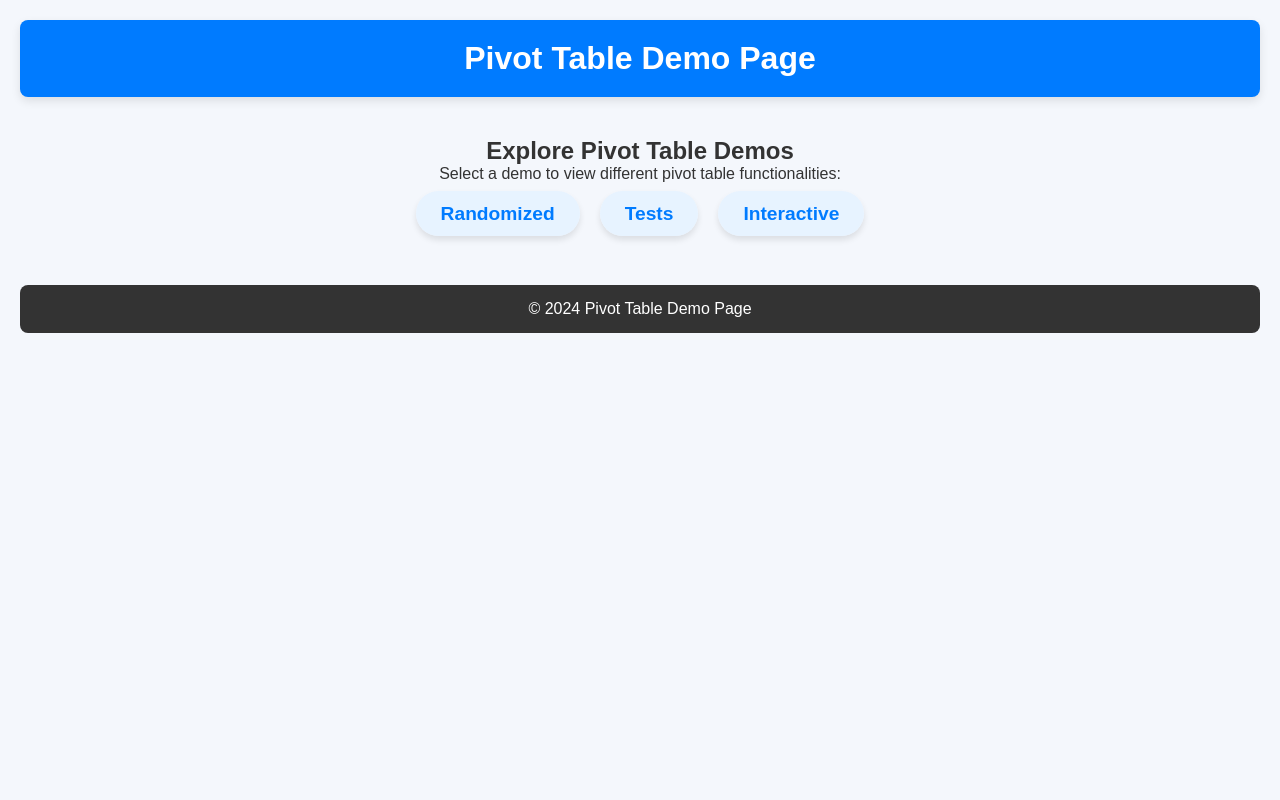
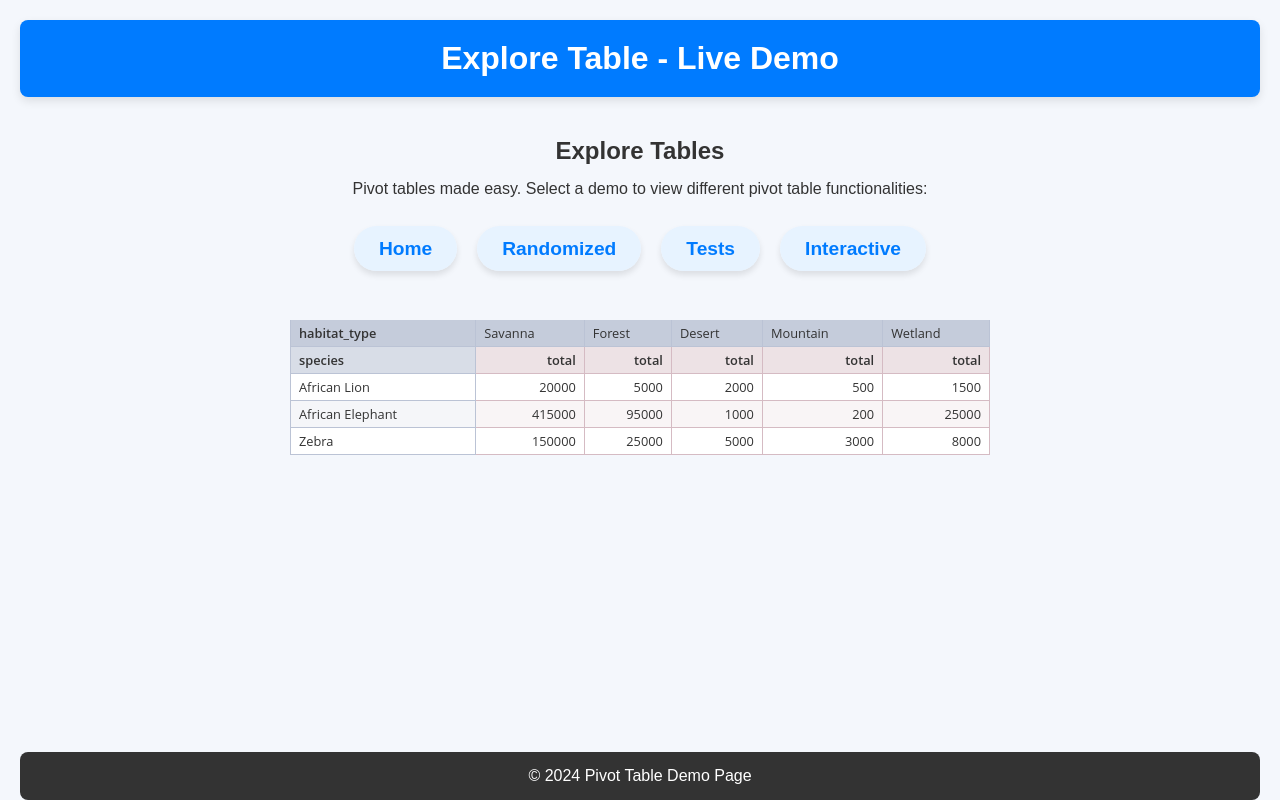
Before and after one commit to bozerkins/explore-tables, a React (Vite) app: page / in a window 1280 px wide. Built offline with nearby package versions, Linux system fonts and the light colour scheme.

Commit message:
improve main page and demo data

```diff
--- a/src/App.tsx
+++ b/src/App.tsx
@@ -1,8 +1,9 @@
 import { BrowserRouter as Router, Route, Link, Routes } from 'react-router-dom';
-import Home from "./pages/Home";
+import Randomized from "./pages/Randomized";
 import Tests from "./pages/Tests";
 import React from 'react';
 import Interactive from './pages/Interactive';
+import Home from './pages/Home';
 
 const App: React.FC = () => {
     return (
@@ -11,14 +12,15 @@ const App: React.FC = () => {
             <div className="app">
                 {/* Header */}
                 <header className="header">
-                    <h1>Pivot Table Demo Page</h1>
+                    <h1>Explore Table - Live Demo</h1>
                 </header>
 
                 {/* Main Content Area with Links to Demos */}
                 <main className="mainContent">
-                    <h2>Explore Pivot Table Demos</h2>
-                    <p>Select a demo to view different pivot table functionalities:</p>
+                    <h2 style={{ paddingBottom: "15px" }}>Explore Tables</h2>
+                    <p style={{ paddingBottom: "20px" }}>Pivot tables made easy. Select a demo to view different pivot table functionalities:</p>
                     <ul className="demoLinks">
+                        <li><Link to="/">Home</Link></li>
                         <li><Link to="/randomized">Randomized</Link></li>
                         <li><Link to="/tests">Tests</Link></li>
                         <li><Link to="/interactive">Interactive</Link></li>
@@ -27,8 +29,8 @@ const App: React.FC = () => {
 
                 {/* Routes for each Demo */}
                 <Routes>
-                    <Route path="/" element={<div></div>} /> Home
-                    <Route path="/randomized" element={<Home />} /> Randomized
+                    <Route path="/" element={<Home />} /> Home
+                    <Route path="/randomized" element={<Randomized />} /> Randomized
                     <Route path="/tests" element={<Tests />} /> Tests
                     <Route path="/interactive" element={<Interactive />} /> Interactive
                 </Routes>
@@ -38,7 +40,7 @@ const App: React.FC = () => {
                     <p>&copy; 2024 Pivot Table Demo Page</p>
                 </footer>
             </div>
-        </Router>
+        </Router >
 
     );
 };
--- a/src/index.css
+++ b/src/index.css
@@ -102,12 +102,6 @@ body {
     font-size: 1.8rem;
 }
 
-.pivotContainer {
-    background-color: #f9f9f9;
-    border: 1px solid #ddd;
-    border-radius: 8px;
-    padding: 20px;
-    color: #666;
-    font-size: 1.1rem;
-    box-shadow: inset 0 4px 8px rgba(0, 0, 0, 0.05);
+.page-container {
+    flex-grow: 1
 }
--- a/src/pages/Home.tsx
+++ b/src/pages/Home.tsx
@@ -1,26 +1,108 @@
 import { PivotTable } from "../../lib/main"
-import { generateRandomDataset } from "../datasets/Randomizer";
 
 export default () => {
-    const rows = generateRandomDataset(650);
     const fields = [
-        { id: 'one' },
-        { id: 'two' },
-        { id: 'three' },
-        { id: 'four' },
-        { id: 'five' },
-        { id: 'six' },
+        { id: 'species', name: 'Species' },
+        { id: 'habitat_type', name: 'Habitat Type' },
+        { id: 'total', name: 'Number of Animals' },
     ];
+    const rows = [
+        // Savanna habitats
+        {
+            species: 'African Lion',
+            habitat_type: 'Savanna',
+            total: 20000
+        },
+        {
+            species: 'African Elephant',
+            habitat_type: 'Savanna',
+            total: 415000
+        },
+        {
+            species: 'Zebra',
+            habitat_type: 'Savanna',
+            total: 150000
+        },
+
+        // Forest habitats
+        {
+            species: 'African Lion',
+            habitat_type: 'Forest',
+            total: 5000
+        },
+        {
+            species: 'African Elephant',
+            habitat_type: 'Forest',
+            total: 95000
+        },
+        {
+            species: 'Zebra',
+            habitat_type: 'Forest',
+            total: 25000
+        },
+
+        // Desert habitats
+        {
+            species: 'African Lion',
+            habitat_type: 'Desert',
+            total: 2000
+        },
+        {
+            species: 'African Elephant',
+            habitat_type: 'Desert',
+            total: 1000
+        },
+        {
+            species: 'Zebra',
+            habitat_type: 'Desert',
+            total: 5000
+        },
+
+        // Mountain habitats
+        {
+            species: 'African Lion',
+            habitat_type: 'Mountain',
+            total: 500
+        },
+        {
+            species: 'African Elephant',
+            habitat_type: 'Mountain',
+            total: 200
+        },
+        {
+            species: 'Zebra',
+            habitat_type: 'Mountain',
+            total: 3000
+        },
+
+        // Wetland habitats
+        {
+            species: 'African Lion',
+            habitat_type: 'Wetland',
+            total: 1500
+        },
+        {
+            species: 'African Elephant',
+            habitat_type: 'Wetland',
+            total: 25000
+        },
+        {
+            species: 'Zebra',
+            habitat_type: 'Wetland',
+            total: 8000
+        }
+    ];
+
+
     return <div className="page-container">
-        {/* Page Title */}
-        <h1 className="page-title">Data Analysis Dashboard</h1>
-
-        {/* Optional Subtitle */}
-        <p className="page-subtitle">An interactive pivot table for exploring data trends and insights.</p>
-
-        {/* Table Container */}
-        <div className="table-container">
-            <PivotTable rows={rows} fields={fields} measures={["five", "six"]} dimensions={["one", "three"]} pivots={["two", "four"]} />
+        <div style={{ maxWidth: "700px", margin: "auto" }}>
+            <PivotTable
+                rows={rows}
+                fields={fields}
+                measures={["total",]}
+                dimensions={["species",]}
+                pivots={["habitat_type"]}
+            />
         </div>
-    </div>
+    </div >
 }
--- /dev/null
+++ b/src/pages/Randomized.tsx
@@ -0,0 +1,26 @@
+import { PivotTable } from "../../lib/main"
+import { generateRandomDataset } from "../datasets/Randomizer";
+
+export default () => {
+    const rows = generateRandomDataset(650);
+    const fields = [
+        { id: 'one' },
+        { id: 'two' },
+        { id: 'three' },
+        { id: 'four' },
+        { id: 'five' },
+        { id: 'six' },
+    ];
+    return <div className="page-container">
+        {/* Page Title */}
+        <h1 className="page-title">Data Analysis Dashboard</h1>
+
+        {/* Optional Subtitle */}
+        <p className="page-subtitle">An interactive pivot table for exploring data trends and insights.</p>
+
+        {/* Table Container */}
+        <div className="table-container">
+            <PivotTable rows={rows} fields={fields} measures={["five", "six"]} dimensions={["one", "three"]} pivots={["two", "four"]} />
+        </div>
+    </div>
+}
```
Also changed, not shown: 1 other file (tests, documents, lock files or other folders).
